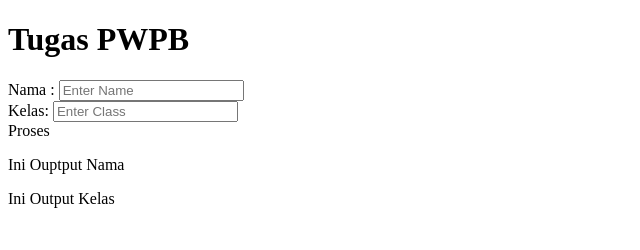
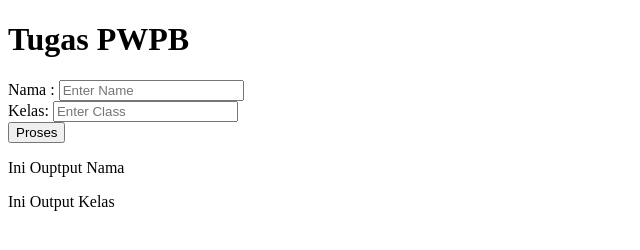
Before and after one commit to mrz-f0Th/InputSystem.github.io, a plain HTML site: page index.html in a window 1280 px wide. Shown: the full height of the page, 0-640 px from the left. Drawn offline with Linux system fonts and the light colour scheme.

Commit message:
Update index.html

```diff
--- a/index.html
+++ b/index.html
@@ -17,7 +17,7 @@
             <input type="text" class="input" placeholder="Enter Class">
         </div>
         <div class="keluaran">
-            <span class="button">Proses</span>
+            <button class="button">Proses</button>
             <p class="output">Ini Ouptput Nama </p>
             <p class="output">Ini Output Kelas</p>
         </div>
```
